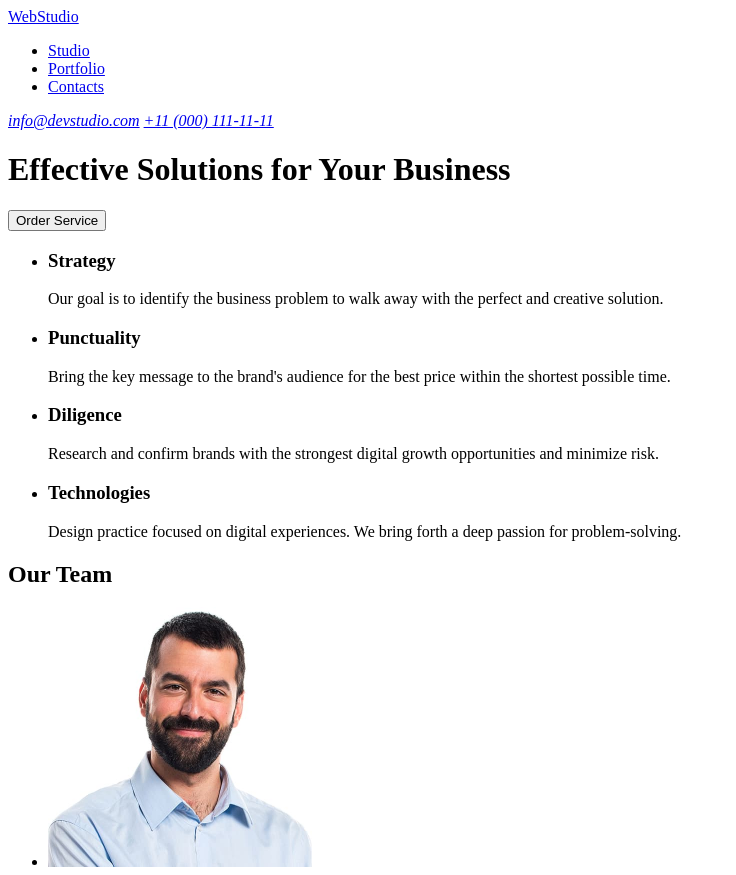
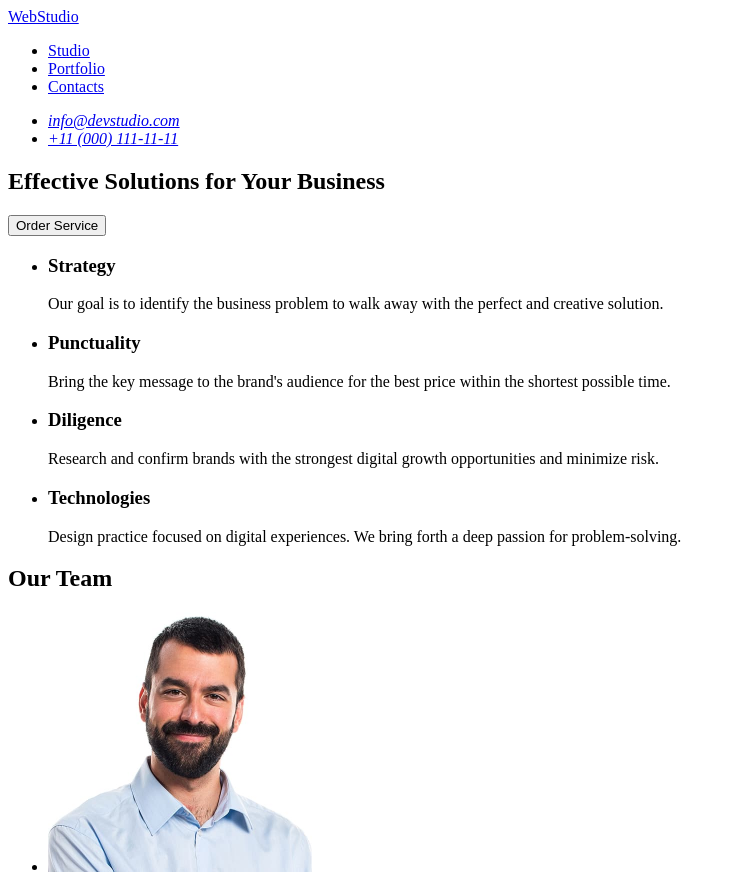
Before and after one commit to Tatyana-S3/goit-markup-hw-01, a plain HTML site: page index.html in a window 1280 px wide. Shown: the top 875 px of the page, without its empty margins (0-736 px from the left). Drawn offline with Linux system fonts and the light colour scheme.

Commit message:
update index html fail

```diff
--- a/index.html
+++ b/index.html
@@ -16,17 +16,21 @@
         </ul>
       </nav>
       <address>
-        <a href="mailto:info@devstudio.com">info@devstudio.com</a>
-        <a href="tel:+110001111111">+11 (000) 111-11-11</a>
+        <ul>
+          <li><a href="mailto:info@devstudio.com">info@devstudio.com</a></li>
+          <li><a href="tel:+110001111111">+11 (000) 111-11-11</a></li>
+        </ul>
       </address>
     </header>
 
     <main>
-      <h1>Effective Solutions for Your Business</h1>
-      <button type="button">Order Service</button>
+      <section class="hero">
+        <h1>Effective Solutions for Your Business</h1>
+        <button type="button">Order Service</button>
+      </section>
 
       <section class="feature">
-        <h2 hidden>hidden title</h2>
+        <!-- <h2>Our advantages</h2> -->
         <ul>
           <li>
             <h3>Strategy</h3>
```
